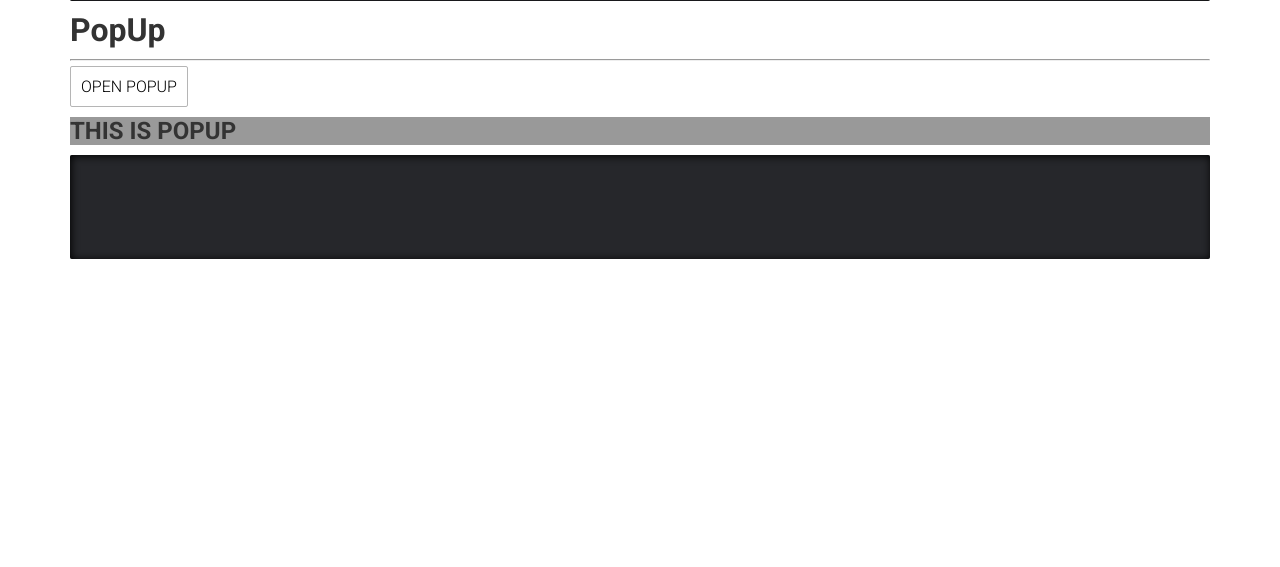
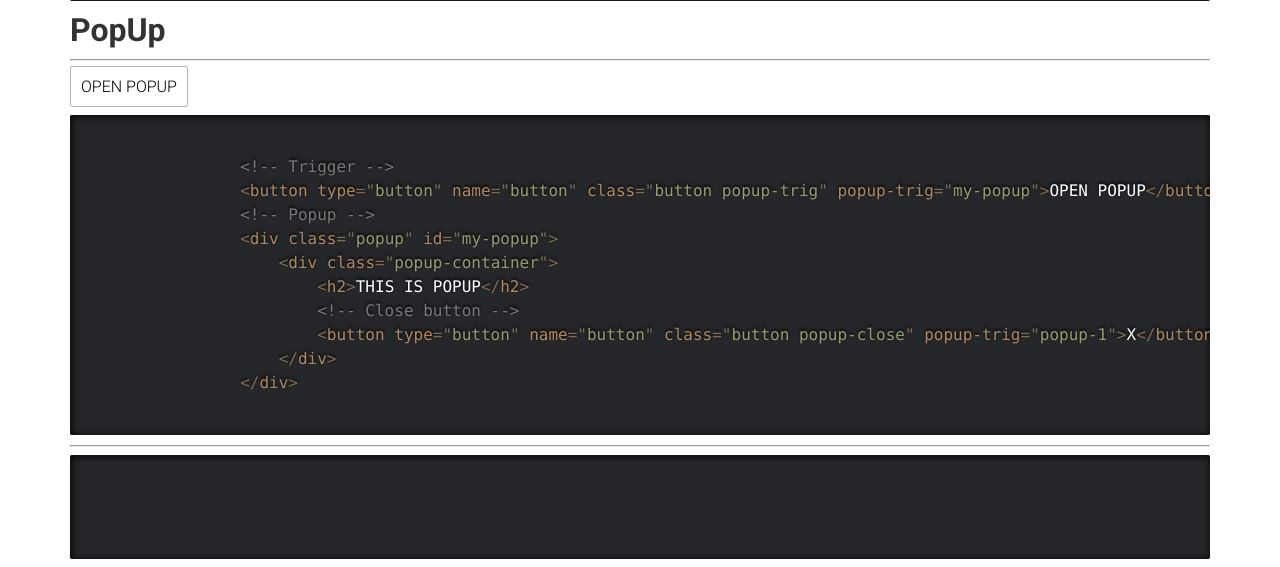
Before and after one commit to stefansdev/creativdepot, a PHP site: page /public/index.html in a window 1280 px wide. Shown: the part 457-1024 px from the top of the page. Before the commit the page ends 716 px from the top, so only its background shows below. Run offline with PHP 8.4, Linux system fonts and the light colour scheme.

Commit message:
popup finished

```diff
--- a/gulpfile.js
+++ b/gulpfile.js
@@ -21,7 +21,9 @@ elixir(function(mix) {
         'public/js/main.js'
     ),
     mix.scripts([
-        'components/dropdown.js'
+        'components/dropdown.js',
+        'components/popup.js'
+
     ],
         'public/js/components.js'
     );
--- a/public/index.html
+++ b/public/index.html
@@ -43,20 +43,43 @@
             </code></pre>
             <!-- DROPDOWN ENDS -->
 
+            <!-- POPUP STARTS -->
             <h1>PopUp</h1>
             <hr>
 
-            <button type="button" name="button" class="button" popup-trig="popup-1">OPEN POPUP</button>
+            <button type="button" name="button" class="button popup-trig" popup-trig="my-popup">OPEN POPUP</button>
 
-            <div class="popup" id="popup-1">
-                <h2>THIS IS POPUP</h2>
+            <div class="popup" id="my-popup">
+                <div class="popup-container">
+                    <h2>THIS IS POPUP</h2>
+                    <!-- Close button -->
+                    <button type="button" name="button" class="button popup-close" popup-trig="popup-1">X</button>
+                </div>
             </div>
+
+            <pre><code class="language-markup">
+                &lt;!-- Trigger -->
+                &lt;button type="button" name="button" class="button popup-trig" popup-trig="my-popup">OPEN POPUP&lt;/button>
+                &lt;!-- Popup -->
+                &lt;div class="popup" id="my-popup">
+                    &lt;div class="popup-container">
+                        &lt;h2>THIS IS POPUP&lt;/h2>
+                        &lt;!-- Close button -->
+                        &lt;button type="button" name="button" class="button popup-close" popup-trig="popup-1">X&lt;/button>
+                    &lt;/div>
+                &lt;/div>
+            </code></pre>
+            <!-- POPUP ENDS -->
+
+            <!-- POPUP STARTS -->
+            <h1></h1>
+            <hr>
+
 
             <pre><code class="language-markup">
 
             </code></pre>
             <!-- POPUP ENDS -->
-
 
 
         </div>
--- a/public/js/components.js
+++ b/public/js/components.js
@@ -2,10 +2,24 @@ $(function() {
     function dropdown() {
         $('.dropdown_trigger').click(function(){
             $(this).closest('.dropdown').toggleClass('active');
-            console.log('clicked');
         });
     }
     dropdown();
 });
 
+$(function() {
+    function popup() {
+        $('.popup-trig').click(function(){
+            var attrVal = $(this).attr('popup-trig');
+            $('#'+attrVal).toggleClass('active');
+        });
+        $('.popup-close, .popup').click(function(){
+            if($(event.target).is('.popup, .popup-close')) {
+                $('.popup').removeClass('active');
+            }
+        });
+    }
+    popup();
+});
+
 //# sourceMappingURL=components.js.map
--- a/resources/assets/js/components/dropdown.js
+++ b/resources/assets/js/components/dropdown.js
@@ -2,7 +2,6 @@ $(function() {
     function dropdown() {
         $('.dropdown_trigger').click(function(){
             $(this).closest('.dropdown').toggleClass('active');
-            console.log('clicked');
         });
     }
     dropdown();
--- a/resources/assets/sass/_reset.scss
+++ b/resources/assets/sass/_reset.scss
@@ -19,43 +23,39 @@ body {
    ========================================================================== */
 
 /**
- * Correct `block` display not defined for any HTML5 element in IE 8/9.
- * Correct `block` display not defined for `details` or `summary` in IE 10/11
- * and Firefox.
- * Correct `block` display not defined for `main` in IE 11.
+ * Add the correct display in IE 9-.
+ * 1. Add the correct display in Edge, IE, and Firefox.
+ * 2. Add the correct display in IE.
  */
 
 article,
 aside,
-details,
+details, /* 1 */
 figcaption,
 figure,
 footer,
 header,
-main,
+main, /* 2 */
 menu,
 nav,
 section,
-summary {
+summary { /* 1 */
   display: block;
 }
 
 /**
- * 1. Correct `inline-block` display not defined in IE 8/9.
- * 2. Normalize vertical alignment of `progress` in Chrome, Firefox, and Opera.
+ * Add the correct display in IE 9-.
  */
 
 audio,
 canvas,
 progress,
 video {
-  display: inline-block; /* 1 */
-  vertical-align: baseline; /* 2 */
+  display: inline-block;
 }
 
 /**
- * Prevent modern browsers from displaying `audio` without controls.
- * Remove excess height in iOS 5 devices.
+ * Add the correct display in iOS 4-7.
  */
 
 audio:not([controls]) {
@@ -64,12 +64,20 @@ audio:not([controls]) {
 }
 
 /**
- * Address `[hidden]` styling not present in IE 8/9/10.
- * Hide the `template` element in IE 8/9/10/11, Safari, and Firefox < 22.
+ * Add the correct vertical alignment in Chrome, Firefox, and Opera.
  */
 
-[hidden],
-template {
+progress {
+  vertical-align: baseline;
+}
+
+/**
+ * Add the correct display in IE 10-.
+ * 1. Add the correct display in IE.
+ */
+
+template, /* 1 */
+[hidden] {
   display: none;
 }
 
@@ -204,36 +213,8 @@ svg:not(:root) {
    ========================================================================== */
 
 /**
- * Address margin not present in IE 8/9 and Safari.
- */
-
-figure {
-  margin: 0;
-}
-
-/**
- * Address inconsistent styling of `hr`.
- * 1. Correct `box-sizing` set to `border-box` in Firefox.
- * 2. Correct `overflow` set to `hidden` in IE 8/9/10/11 and Edge 12.
- */
-
-hr {
-  box-sizing: content-box; /* 1 */
-  height: 0; /* 1 */
-  overflow: visible; /* 2 */
-}
-
-/**
- * Contain overflow in all browsers.
- */
-
-pre {
-  overflow: auto;
-}
-
-/**
- * 1. Correct inheritance and scaling of font-size for preformatted text.
- * 2. Address odd `em`-unit font size rendering in all browsers.
+ * 1. Correct the inheritance and scaling of font size in all browsers.
+ * 2. Correct the odd `em` font sizing in all browsers.
  */
 
 code,
@@ -244,75 +225,115 @@ samp {
   font-size: 1em; /* 2 */
 }
 
+/**
+ * Add the correct margin in IE 8.
+ */
+
+figure {
+  margin: 1em 40px;
+}
+
+/**
+ * 1. Add the correct box sizing in Firefox.
+ * 2. Show the overflow in Edge and IE.
+ */
+
+hr {
+  box-sizing: content-box; /* 1 */
+  height: 0; /* 1 */
+  overflow: visible; /* 2 */
+}
+
 /* Forms
    ========================================================================== */
 
 /**
- * Known limitation: by default, Chrome and Safari on OS X allow very limited
- * styling of `select`, unless a `border` property is set.
- */
-
-/**
- * 1. Correct font properties not being inherited.
- * 2. Address margins set differently in Firefox 4+, Safari, and Chrome.
+ * Change font properties to `inherit` in all browsers (opinionated).
  */
 
 button,
 input,
-optgroup,
 select,
 textarea {
-  font: inherit; /* 1 */
-  margin: 0; /* 2 */
+  font: inherit;
 }
 
 /**
- * Address `overflow` set to `hidden` in IE 8/9/10/11.
+ * Restore the font weight unset by the previous rule.
  */
 
-button {
+optgroup {
+  font-weight: bold;
+}
+
+/**
+ * Show the overflow in IE.
+ * 1. Show the overflow in Edge.
+ * 2. Show the overflow in Edge, Firefox, and IE.
+ */
+
+button,
+input, /* 1 */
+select { /* 2 */
   overflow: visible;
 }
 
 /**
- * Address inconsistent `text-transform` inheritance for `button` and `select`.
- * All other form control elements do not inherit `text-transform` values.
- * Correct `button` style inheritance in Firefox, IE 8/9/10/11, and Opera.
- * Correct `select` style inheritance in Firefox.
+ * Remove the margin in Safari.
+ * 1. Remove the margin in Firefox and Safari.
  */
 
 button,
-select {
+input,
+select,
+textarea { /* 1 */
+  margin: 0;
+}
+
+/**
+ * Remove the inheritence of text transform in Edge, Firefox, and IE.
+ * 1. Remove the inheritence of text transform in Firefox.
+ */
+
+button,
+select { /* 1 */
   text-transform: none;
 }
 
 /**
- * 1. Avoid the WebKit bug in Android 4.0.* where (2) destroys native `audio`
- *    and `video` controls.
- * 2. Correct inability to style clickable `input` types in iOS.
- * 3. Improve usability and consistency of cursor style between image-type
- *    `input` and others.
+ * Change the cursor in all browsers (opinionated).
  */
 
 button,
-html input[type="button"], /* 1 */
-input[type="reset"],
-input[type="submit"] {
-  -webkit-appearance: button; /* 2 */
-  cursor: pointer; /* 3 */
+[type="button"],
+[type="reset"],
+[type="submit"] {
+  cursor: pointer;
 }
 
 /**
- * Re-set default cursor for disabled elements.
+ * Restore the default cursor to disabled elements unset by the previous rule.
  */
 
-button[disabled],
-html input[disabled] {
+[disabled] {
   cursor: default;
 }
 
 /**
- * Remove inner padding and border in Firefox 4+.
+ * 1. Prevent a WebKit bug where (2) destroys native `audio` and `video`
+ *    controls in Android 4.
+ * 2. Correct the inability to style clickable types in iOS.
+ */
+
+button,
+html [type="button"], /* 1 */
+[type="reset"],
+[type="submit"] {
+  -webkit-appearance: button; /* 2 */
+}
+
+/**
+ * Remove the inner border and padding in Firefox.
  */
 
 button::-moz-focus-inner,
--- a/resources/assets/sass/components/_popup.scss
+++ b/resources/assets/sass/components/_popup.scss
@@ -1,9 +1,22 @@
 .popup {
-    // position: fixed;
+    display: none;
+    position: fixed;
     top: 0;
     left: 0;
     width: 100%;
     height: 100%;
     background-color: rgba(0, 0, 0, 0.4);
     z-index: 5000;
+    &.active {
+        display: block;
+    }
+    .popup-container {
+        background-color: white;
+        border: 1px solid $border-default;
+        border-radius: 2px;
+        margin: 0 auto;
+        padding: 15px;
+        width: 50%;
+        margin-top: 10%;
+    }
 }
```
Also changed, not shown: other parts of resources/assets/sass/_reset.scss (+76 -107 lines), resources/assets/js/components/popup.js (+9 -1 lines), public/css/app.css, 2 other files.
